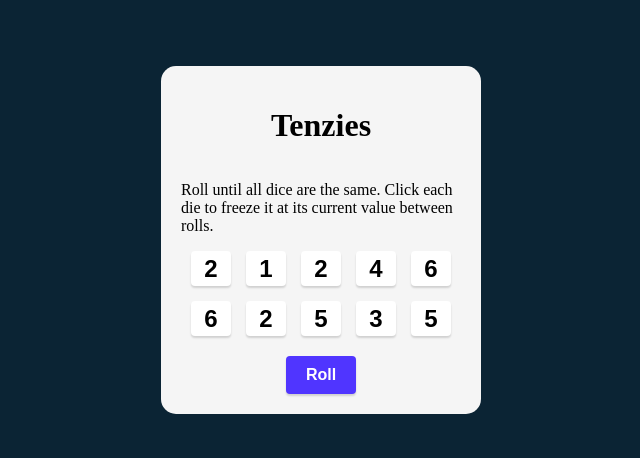
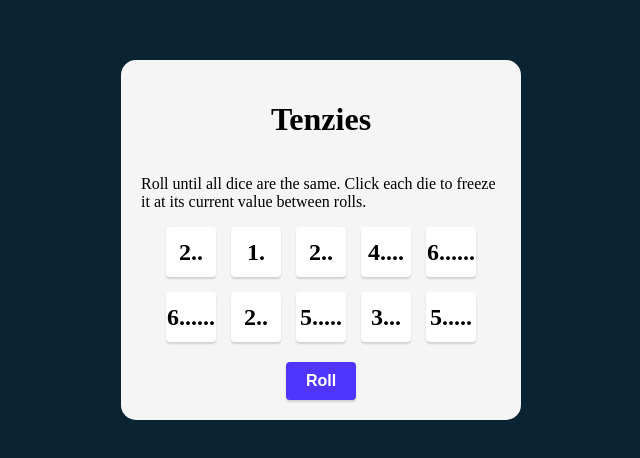
Before and after one commit to edesgree/react-tenzies-game, a React (Vite) app: page / in a window 1280 px wide. Shown: the part 160-618 px from the top of the page, without its empty margins (319-959 px from the left). Built offline with nearby package versions, Linux system fonts and the light colour scheme.

Commit message:
create span element for dots

```diff
--- a/src/Die.jsx
+++ b/src/Die.jsx
@@ -1,11 +1,17 @@
 //const [isMatch, setIsMatch] = React.useState(false)
 
 export default function Die(props) {
+  const dots = [];
+  for (let i = 0; i < props.value; i++) {
+    dots.push(<span className="dot">.</span>);
+  }
   return (
-    <div>
-      <button onClick={props.holdDice} className={props.isHeld ? 'isheld' : ''}>
-        {props.value}
-      </button>
+    <div
+      onClick={props.holdDice}
+      className={props.isHeld ? 'isheld die' : 'die'}
+    >
+      {props.value}
+      {dots}
     </div>
   );
 }
--- a/src/index.css
+++ b/src/index.css
@@ -17,7 +17,7 @@ body {
 main {
   background: rgba(245, 245, 245, 1);
   padding: 20px;
-  max-width: 320px;
+  max-width: 400px;
   border-radius: 15px;
   display: flex;
   flex-direction: column;
@@ -46,15 +46,23 @@ button.roll :active {
   gap: 15px;
   margin-bottom: 20px;
 }
-.board button {
+
+.board .die {
   font-size: 1.5em;
   background-color: white;
-  width: 35px;
-  height: 35px;
+  width: 50px;
+  height: 50px;
   display: flex;
   align-items: center;
   justify-content: center;
+  font-weight: bold;
+  border: none;
+  box-shadow: 0px 2px 2px 0px rgba(0, 0, 0, 0.15);
+  border-radius: 4px;
+  padding: 10px 20px;
+  cursor: pointer;
 }
-.board button.isheld {
+
+.board .die.isheld {
   background-color: var(--green);
 }
```
